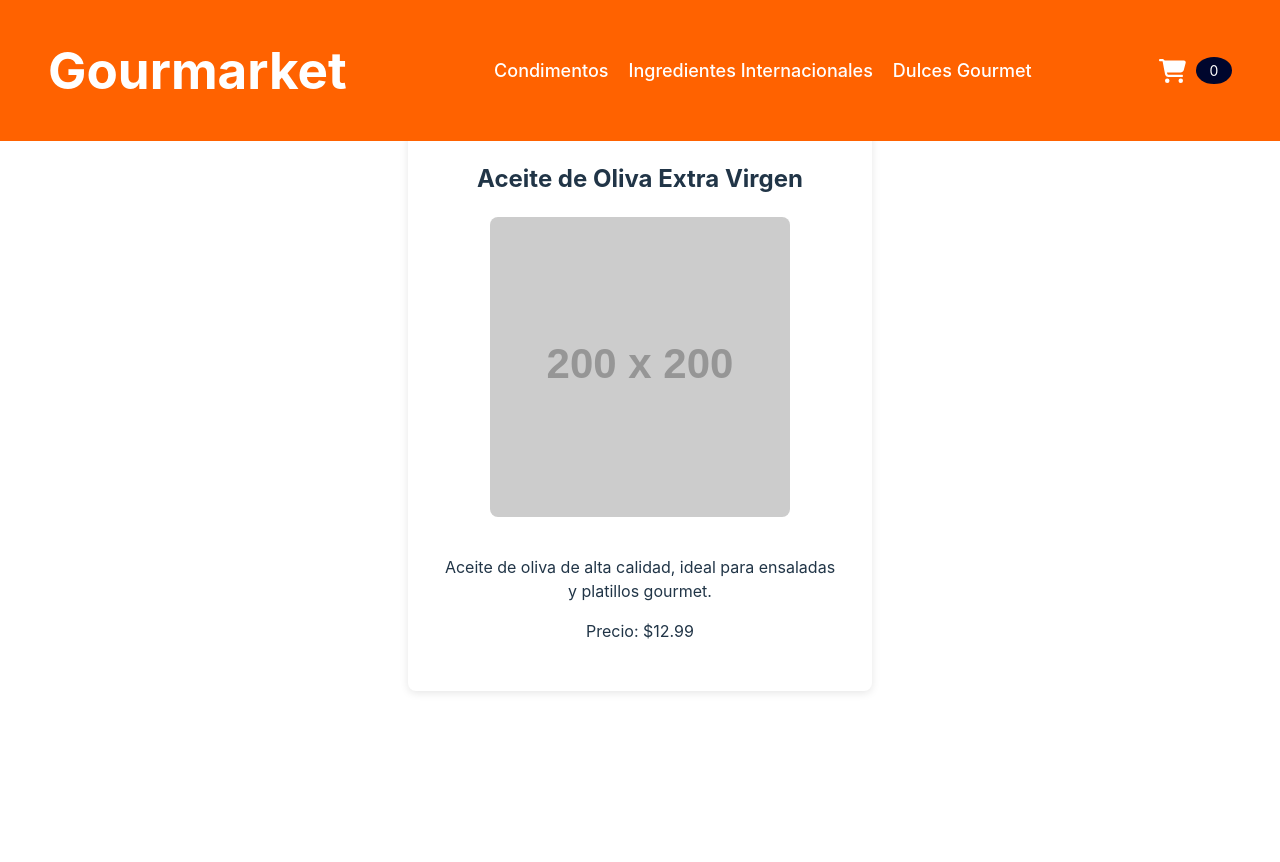
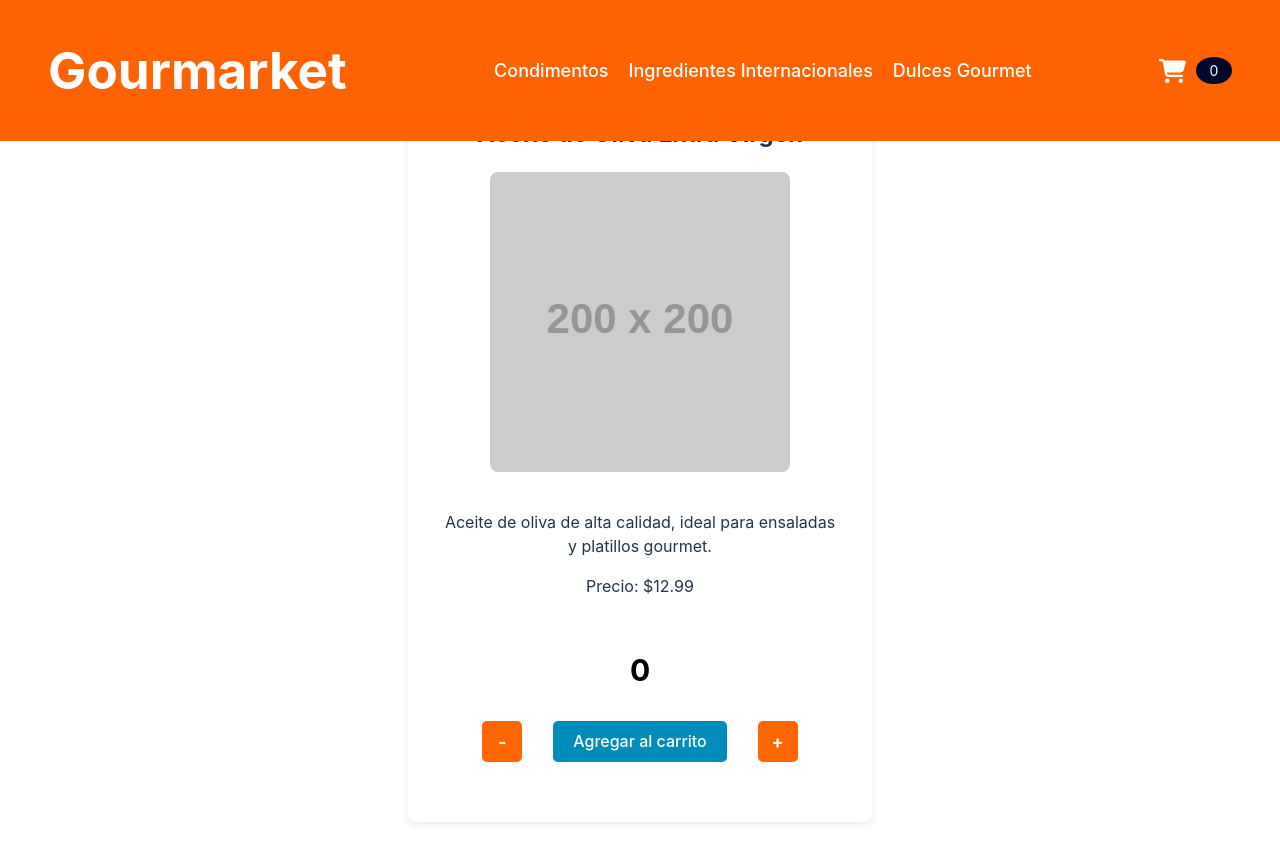
Before and after one commit to frbahamondes/react-js, a React (Vite) app: page /producto/1 in a window 1280 px wide. Shown: the top 862 px of the page. Before the commit the page ends 800 px from the top, so only its background shows below. Built offline with nearby package versions, Linux system fonts and the light colour scheme.

Commit message:
Contador en producto individual ItemDetailContainer

```diff
--- a/src/components/ItemDetailContainer.jsx
+++ b/src/components/ItemDetailContainer.jsx
@@ -1,25 +1,38 @@
-// src/components/ItemDetailContainer.jsx
 import React, { useState, useEffect } from 'react';
 import { useParams } from 'react-router-dom';
-import { products } from '../../data/products'; // Importamos los productos
-import './css/itemdetailcontainer.css'; // Estilos
+import { products } from '../../data/products';
+import './css/itemdetailcontainer.css';
+import ItemCount from './ItemCount';
 
 function ItemDetailContainer() {
-    const { productoId } = useParams(); // Obtenemos el productoId desde la URL
-    const [product, setProduct] = useState(null); // Estado para almacenar el producto
-    const [loading, setLoading] = useState(true); // Estado de carga
+    const { productoId } = useParams();
+    const [product, setProduct] = useState(null);
+    const [loading, setLoading] = useState(true);
+    const [addedProducts, setAddedProducts] = useState({});
+    const [confirmationMessage, setConfirmationMessage] = useState(''); // Nuevo estado para el mensaje
 
-    // Simulamos una llamada para obtener el producto por su ID
     useEffect(() => {
         const getProduct = () => {
-            const foundProduct = products.find(p => p.id === parseInt(productoId)); // Buscamos el producto
+            const foundProduct = products.find(p => p.id === parseInt(productoId));
             setProduct(foundProduct);
             setLoading(false);
         };
 
         setLoading(true);
-        setTimeout(getProduct, 1000); // Simulamos un pequeño retraso de carga
+        setTimeout(getProduct, 1000);
     }, [productoId]);
+
+    const handleAddToCart = (quantity) => {
+        setAddedProducts((prevState) => ({
+            ...prevState,
+            [product.id]: quantity,
+        }));
+        // Actualizamos el mensaje de confirmación
+        setConfirmationMessage(`Agregaste ${quantity} unidades de ${product.name} al carrito.`);
+
+        // Limpiamos el mensaje después de 3 segundos
+        setTimeout(() => setConfirmationMessage(''), 3000);
+    };
 
     if (loading) {
         return <p>Cargando detalles del producto...</p>;
@@ -35,6 +48,18 @@ function ItemDetailContainer() {
             <img src={product.image} alt={product.name} width="300" />
             <p>{product.description}</p>
             <p>Precio: ${product.price}</p>
+
+            {/* Mostramos el contador */}
+            <ItemCount
+                stock={10}
+                initial={0}
+                onAdd={handleAddToCart}
+            />
+
+            {/* Mensaje de confirmación */}
+            {confirmationMessage && (
+                <p className="confirmation-message">{confirmationMessage}</p>
+            )}
         </div>
     );
 }
```
